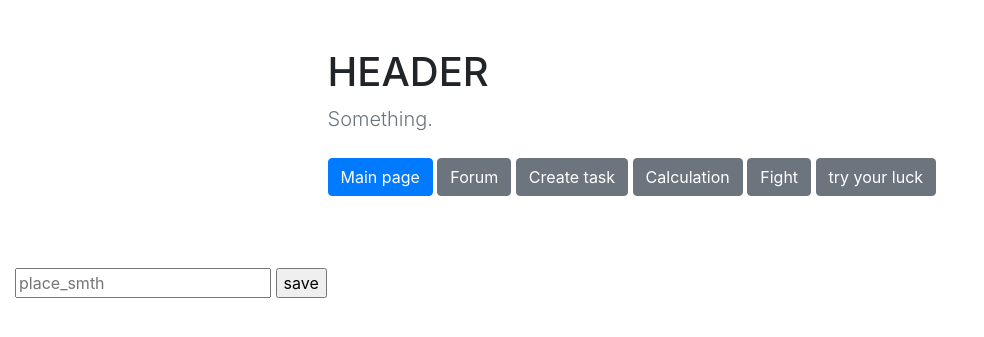
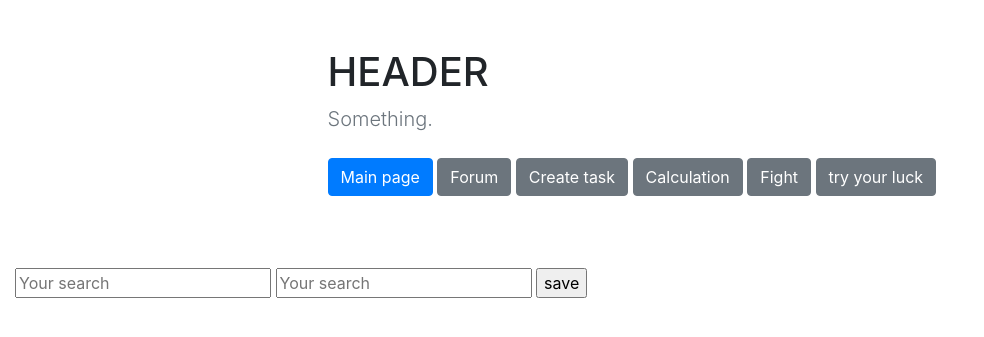
Before and after one commit to DeusVulpix/my_first_project, a Django app: page /fighting_create in a window 1280 px wide. Shown: the top 337 px of the page, without its empty margins (0-984 px from the left). Run offline with Django 3.2, Linux system fonts and the light colour scheme; some libraries are stand-ins or nearby versions.

Commit message:
Update fight_create.html

```diff
--- a/main/templates/main/fight_create.html
+++ b/main/templates/main/fight_create.html
@@ -5,10 +5,10 @@ Fight
 {% endblock %}
 
 {% block content %}
-<!--<form action="https://www.youtube.com/watch" method="GET"> dQw4w9WgXcQ-->
-<!--    <input type="text" name="v" placeholder="Your search">-->
-<form  method="POST" action="{% url 'fight_create' %}"> {% csrf_token %}
-    <input type="text" name="yours" placeholder="place_smth">
+<form action="https://www.youtube.com/watch" method="GET">
+<input type="text" name="v" placeholder="Your search">
+<form  method="POST" action="https://www.youtube.com/watch?"> {% csrf_token %}
+    <input type="text" name="v" placeholder="Your search">
     <input type="submit" value="save">
 </form>
 {% endblock %}
```
